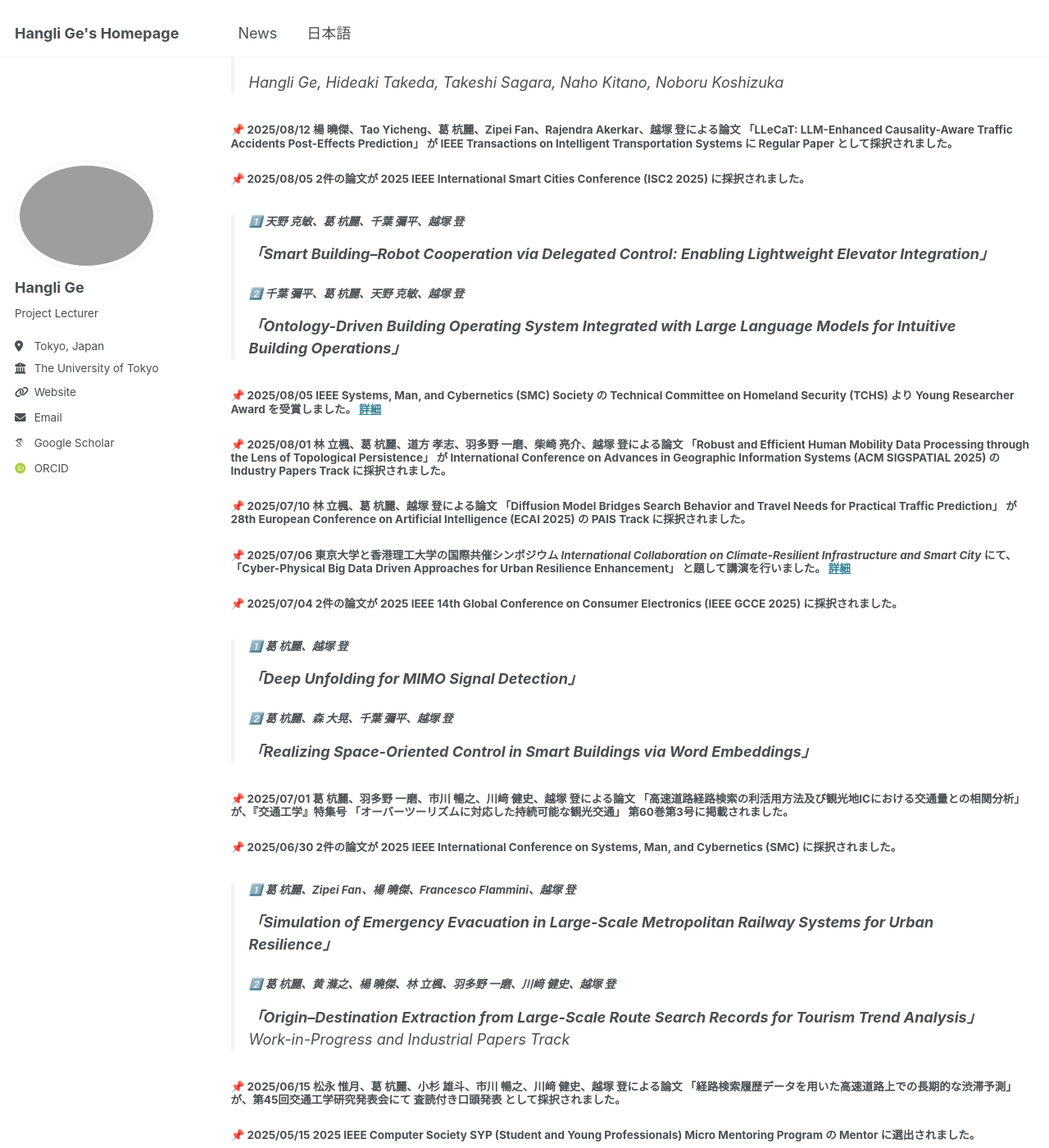
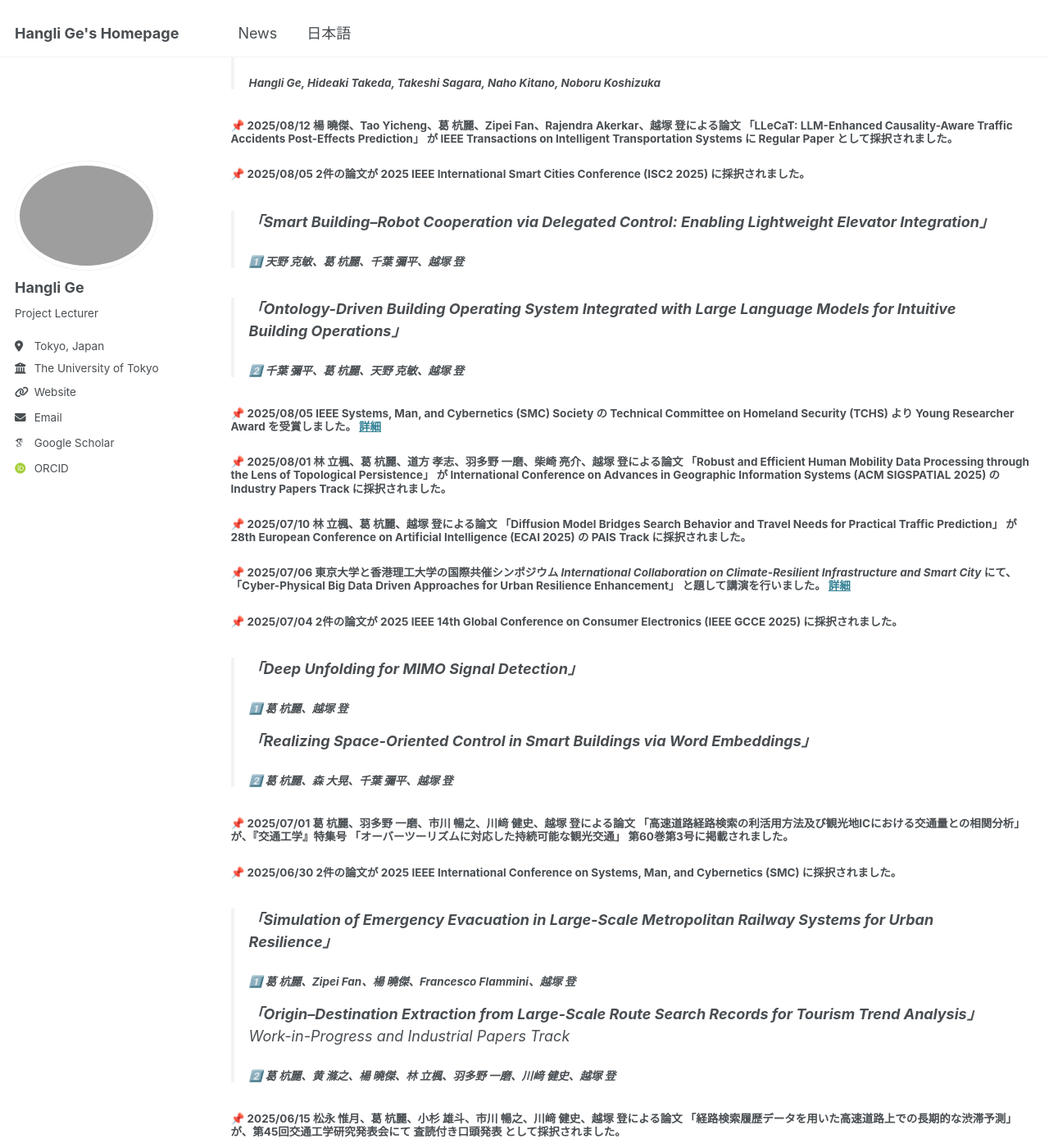
Before and after one commit to christie888/christie888.github.io, a Jekyll site: the page built from _pages/post_jp.md, in a window 1280 px wide and 1400 px high, scrolled down 574 px. Shown: the whole window at 82% size. Built offline with Jekyll 4.4.1, drawn with Linux system fonts in a browser that asks for light colours; some web fonts are replaced.

Commit message:
Update post_jp.md

```diff
--- a/_pages/post_jp.md
+++ b/_pages/post_jp.md
@@ -13,22 +13,22 @@
 
 ##### 📌 2025/11/06 3件の論文が **2025 IEEE International Conference on Big Data (IEEE BigData 2025)** に採択されました。
 > ###### 1️⃣ **“Place with Intention: An Empirical Attendance Predictive Study of Expo 2025”**
-> Xiaojie Yang, Dizhi Huang, Hangli Ge, Masahiro Sano, Takeaki Ohdake, Kazuma Hatano, Noboru Koshizuka
+> ###### Xiaojie Yang, Dizhi Huang, Hangli Ge, Masahiro Sano, Takeaki Ohdake, Kazuma Hatano, Noboru Koshizuka
 >
 > ###### 2️⃣ **“Leveraging Visitor Mobility and IoT Sensor Networks for Sustainable Waste Management”**
-> Slamet Kristanto Tirto Utomo, Hangli Ge, Noboru Koshizuka
+> ###### Slamet Kristanto Tirto Utomo, Hangli Ge, Noboru Koshizuka
 >
 > ###### 3️⃣ **“XCKAN: Federated Catalog for Data Discovery in Dataspaces”**
-> Hangli Ge, Hideaki Takeda, Takeshi Sagara, Naho Kitano, Noboru Koshizuka
+> ###### Hangli Ge, Hideaki Takeda, Takeshi Sagara, Naho Kitano, Noboru Koshizuka
 
 ##### 📌 2025/08/12 楊 曉傑、Tao Yicheng、葛 杭麗、Zipei Fan、Rajendra Akerkar、越塚 登による論文 **「LLeCaT: LLM-Enhanced Causality-Aware Traffic Accidents Post-Effects Prediction」** が **IEEE Transactions on Intelligent Transportation Systems** に **Regular Paper** として採択されました。
 
 ##### 📌 2025/08/05 2件の論文が **2025 IEEE International Smart Cities Conference (ISC2 2025)** に採択されました。
+> **「Smart Building–Robot Cooperation via Delegated Control: Enabling Lightweight Elevator Integration」**
 > ###### 1️⃣ 天野 克敏、葛 杭麗、千葉 彌平、越塚 登
-> **「Smart Building–Robot Cooperation via Delegated Control: Enabling Lightweight Elevator Integration」**
->
+
+> **「Ontology-Driven Building Operating System Integrated with Large Language Models for Intuitive Building Operations」**
 > ###### 2️⃣ 千葉 彌平、葛 杭麗、天野 克敏、越塚 登
-> **「Ontology-Driven Building Operating System Integrated with Large Language Models for Intuitive Building Operations」**
 
 ##### 📌 2025/08/05 IEEE Systems, Man, and Cybernetics (SMC) Society の Technical Committee on Homeland Security (TCHS) より **Young Researcher Award** を受賞しました。 [詳細](https://www.ieee-csr.org/awards/#ieee-smc-tchs)
 
@@ -39,21 +39,23 @@
 ##### 📌 2025/07/06 東京大学と香港理工大学の国際共催シンポジウム *International Collaboration on Climate-Resilient Infrastructure and Smart City* にて、**「Cyber-Physical Big Data Driven Approaches for Urban Resilience Enhancement」** と題して講演を行いました。 [詳細](https://hanglige.com/files/20250706Poster_UTokyo.jpg)
 
 ##### 📌 2025/07/04 2件の論文が **2025 IEEE 14th Global Conference on Consumer Electronics (IEEE GCCE 2025)** に採択されました。
+
+> **「Deep Unfolding for MIMO Signal Detection」**
 > ###### 1️⃣ 葛 杭麗、越塚 登
-> **「Deep Unfolding for MIMO Signal Detection」**
 >
+> **「Realizing Space-Oriented Control in Smart Buildings via Word Embeddings」**
 > ###### 2️⃣ 葛 杭麗、森 大晃、千葉 彌平、越塚 登
-> **「Realizing Space-Oriented Control in Smart Buildings via Word Embeddings」**
 
 ##### 📌 2025/07/01 葛 杭麗、羽多野 一磨、市川 暢之、川﨑 健史、越塚 登による論文 **「高速道路経路検索の利活用方法及び観光地ICにおける交通量との相関分析」** が、『交通工学』特集号 **「オーバーツーリズムに対応した持続可能な観光交通」** 第60巻第3号に掲載されました。
 
 ##### 📌 2025/06/30 2件の論文が **2025 IEEE International Conference on Systems, Man, and Cybernetics (SMC)** に採択されました。
+
+> **「Simulation of Emergency Evacuation in Large-Scale Metropolitan Railway Systems for Urban Resilience」**
 > ###### 1️⃣ 葛 杭麗、Zipei Fan、楊 曉傑、Francesco Flammini、越塚 登
-> **「Simulation of Emergency Evacuation in Large-Scale Metropolitan Railway Systems for Urban Resilience」**
 >
-> ###### 2️⃣ 葛 杭麗、黄 滌之、楊 曉傑、林 立楓、羽多野 一磨、川﨑 健史、越塚 登
 > **「Origin–Destination Extraction from Large-Scale Route Search Records for Tourism Trend Analysis」**
 > Work-in-Progress and Industrial Papers Track
+> ###### 2️⃣ 葛 杭麗、黄 滌之、楊 曉傑、林 立楓、羽多野 一磨、川﨑 健史、越塚 登
 
 ##### 📌 2025/06/15 松永 惟月、葛 杭麗、小杉 雄斗、市川 暢之、川﨑 健史、越塚 登による論文 **「経路検索履歴データを用いた高速道路上での長期的な渋滞予測」** が、第45回交通工学研究発表会にて **査読付き口頭発表** として採択されました。
 
```
